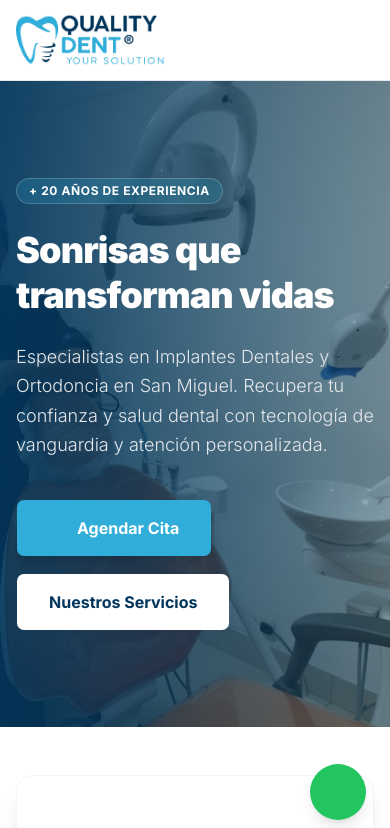
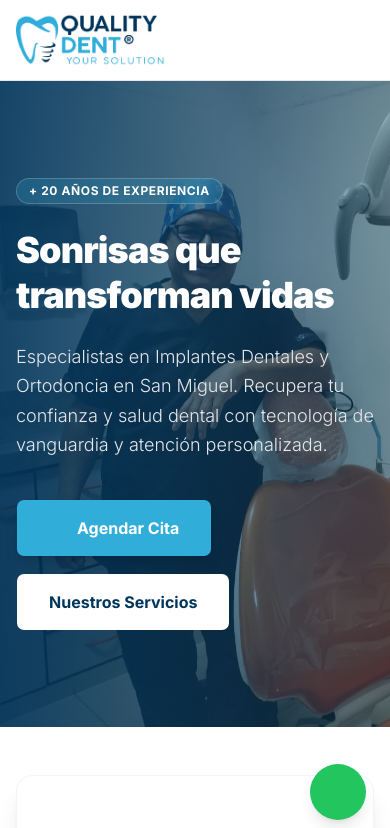
Before and after one commit to Quality-Dent/Quality-Dent-Web-Page, a Next.js app: page / in a window 390 px wide. Shown: the top 828 px of the page. Built offline with nearby package versions, Linux system fonts and the light colour scheme; some icons are missing.

Commit message:
feat: adjust image positioning in hero section for better responsiveness

```diff
--- a/dental/home/presentation/components/hero-section.tsx
+++ b/dental/home/presentation/components/hero-section.tsx
@@ -12,7 +12,7 @@ export default function HeroSection() {
                 <div
                     className="h-full w-full bg-cover bg-center"
                 >
-                    <Image src={`/astonitas.jpg`} alt={`Dr. Astonitas`} fill quality={100} className={`object-cover object-[75%_25%]`}/>
+                    <Image src={`/astonitas.jpg`} alt={`Dr. Astonitas`} fill quality={100} className={`object-cover object-[25%_75%] md:object-[75%_25%]`}/>
                 </div>
             </div>
             <div className="relative z-10 max-w-7xl mx-auto px-4 sm:px-6 lg:px-8 py-24 md:py-32 lg:py-40">
```
